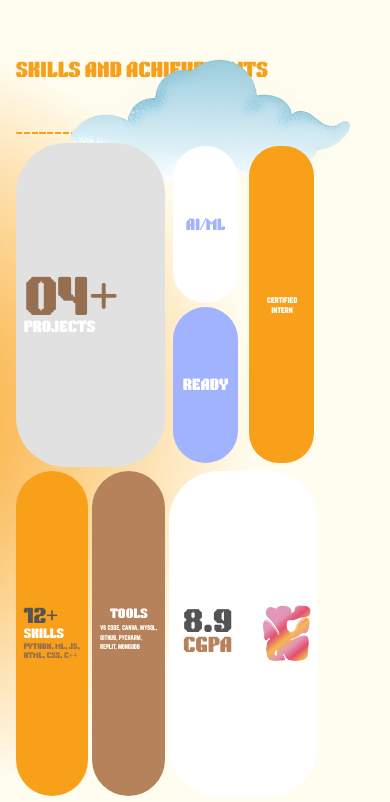
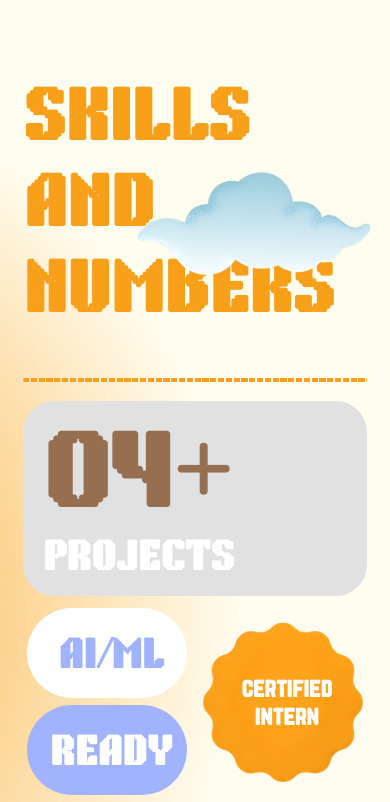
Before and after one commit to Mayankdev0923/GSAP, a plain HTML site: page index.html in a window 390 px wide. Shown: the part 752-1554 px from the top of the page. Drawn offline with nearby package versions, Linux system fonts and the light colour scheme.

Commit message:
created mobile responsive layout for section 2

```diff
--- a/index.html
+++ b/index.html
@@ -82,14 +82,14 @@
     <section id="skillsection">
       <div class="sectioncontainer">
         <div id="skillcontainer">
-          <div id="skilltitle"><h1>SKILLS AND ACHIEVEMENTS</h1></div>
+          <div id="skilltitle"><h1>SKILLS<br class="smvisible"> AND<br class="smvisible"> NUMBERS</h1></div>
           <div id="navline2"></div>
           <div id="bentogrid">
             <div class="bentorow">
               <div class="bentocol">
                 <div class="bentodatadiv graybg" >
-                  <div class="cgpadata" ><h2 id="projectnumber">04+</h2></div>
-                  <div class="cgpadata"><h2 id="projecttext">PROJECTS</h2></div>
+                  <div class="cgpadata " ><h2 id="projectnumber">04+</h2></div>
+                  <div class="cgpadata "><h2 id="projecttext">PROJECTS</h2></div>
                 </div>
               </div>
               <div class="bentocol">
@@ -102,7 +102,7 @@
                   </div>
                 </div>
                 <div class="bentodatadiv">
-                  <div class="cgpadiv orangebg">
+                  <div class="cgpadiv badge">
                     <div class="cgpadata textcenter"><h2 id="circletext">certified<br>intern</h2></div>
                   </div>
                 </div>
@@ -119,10 +119,9 @@
                 </div>
                 <div class="bentodatadiv brownbg">
                   <div class="cgpadata textcenter"><h2 id="tooltext">TOOLS</h2></div>
-                  <div class="cgpadata"><h2 id="toolname">VS CODE, CANVA,  MYSQL,</h2></div>
-                  <div class="cgpadata"><h2 id="toolname">GITHUB, PYCHARM,</h2></div>
-                  <div class="cgpadata"><h2 id="toolname">REPLIT, MONGODB</h2></div>
-
+                  <div class="cgpadata heightfitcontent textcenter "><h2 id="toolname">VS CODE,  MYSQL,</h2></div>
+                  <div class="cgpadata heightfitcontent textcenter "><h2 id="toolname">GITHUB, PYCHARM,</h2></div>
+                  <div class="cgpadata heightfitcontent textcenter "><h2 id="toolname">REPLIT, MONGODB</h2></div>
                 </div>
               </div>
               <div class="bentocol">
--- a/style.css
+++ b/style.css
@@ -654,7 +654,7 @@ body {
     height: 100%;
   }
   #skilltitle {
-    padding: 2vw 0;
+    padding: 1vw 0;
     width: 100%;
     height: 15vh;
     display: flex;
@@ -666,10 +666,15 @@ body {
     font-size: 4vw;
     font-family: "brick";
   }
+  .smvisible {
+    display: none;
+  }
+  .heightfitcontent{
+    height: fit-content;
+    padding: none;
+  }
 
-  #navlinewrap {
-    display: flex;
-  }
+
   #navline2 {
     height: 0.4vw;
     margin-bottom: 1vw;
@@ -685,7 +690,7 @@ body {
   }
 
   #bentogrid {
-    height: 80%;
+    height: 37vw;
     width: 100%;
     display: flex;
     overflow: hidden;
@@ -707,7 +712,7 @@ body {
   .bentodatadiv {
     height: 100%;
     width: 100%;
-    border-radius: 50px;
+    border-radius: 4vw;
     display: flex;
     flex-direction: column;
     justify-content: center;
@@ -777,6 +782,14 @@ body {
     color: var(--light-blue);
   }
 
+  .badge {
+    background-image: url("assets/section2/badge.png");
+    background-size: contain;
+    background-repeat: no-repeat;
+    background-position: center;
+    cursor: pointer;
+  }
+
   #readytext {
     font-size: 3vw;
     font-family: "brick";
@@ -815,14 +828,14 @@ body {
     font-family: "brick";
     line-height: 0;
     color: #fff;
-    transform: translateY(-1.5vw);
+    transform: translateY(-1vw);
   }
   #toolname {
     font-size: 1.5vw;
     font-family: "norwester";
     line-height: 0;
     color: var(--beige);
-    transform: translateY(-1vw);
+    transform: translateY(-0.5vw);
   }
   #cgpanumber {
     font-size: 6vw;
@@ -857,7 +870,7 @@ body {
   }
 
   #homebuttonsec {
-    height: 100%;
+    height: 37vw;
     width: 15%;
     display: flex;
     flex-direction: column;
@@ -874,9 +887,9 @@ body {
   }
   #cloud4 {
     position: absolute;
-    height: 15vh;
-    top: 7%;
-    right: 10%;
+    height: 7vw;
+    top: 10%;
+    right: 15%;
   }
   #homeicon {
     fill: var(--orange);
@@ -885,3 +898,235 @@ body {
     cursor: pointer;
   }
 }
+@media (max-width: 768px) {
+  #homebuttonsec {
+    display: none;
+  }
+  #skillcontainer {
+    width: 100%;
+    height: fit-content;
+    padding: 4vw 2vw;
+  }
+  #skilltitle {
+    padding: 1vw 0;
+    width: 100%;
+    height: fit-content;
+    display: flex;
+    align-items: center;
+    justify-content: start;
+  }
+  #skillsection {
+    height: fit-content;
+    padding: 2vw 4vw;
+    position: relative;
+  }
+  .smvisible {
+    display: block;
+  }
+  .sminvisible {
+    display: none;
+  }
+  #skilltitle h1 {
+    color: var(--orange);
+    font-size: 14vw;
+    font-family: "brick";
+    margin: 0.25;
+  }
+   #navline2 {
+    height: 1vw;
+    margin-bottom: 5vw;
+    border-radius: 2rem; /* Optional: keeps ends rounded */
+    background-image: repeating-linear-gradient(
+      to right,
+      var(--orange) 0,
+      var(--orange) 1.6vw,
+      transparent 0.4vw,
+      transparent 2vw
+    );
+    background-repeat: repeat-x;
+  }
+
+  #bentogrid {
+    height: fit-content;
+    width: 100%;
+    display: flex;
+    flex-direction: column;
+    justify-content: center;
+    gap: 2vw;
+  }
+  .bentorow {
+    height: fit-content;
+    width: 100%;
+    display: flex;
+    flex-direction: column;
+    justify-content: center;
+    align-items: center;
+    gap: 2vw;
+  }
+  .bentocol {
+    width: 100%;
+    height: 100%;
+    display: flex;
+    gap: 2vw;
+  }
+  .bentodatadiv {
+    height: 50vw;
+    width: 100%;
+    border-radius: 8vw;
+    display: flex;
+    flex-direction: column;
+    justify-content: center;
+    gap: 2vw;
+    padding: 1vw;
+    z-index: 2;
+  }
+  .aimldiv {
+    width: 100%;
+    height: 100%;
+    border-radius: 100px;
+    padding: 0vw;
+    display: flex;
+    flex-direction: column;
+    gap: 2vw;
+    justify-content: center;
+  }
+  #cgpablock {
+    flex-direction: row;
+  }
+  .cgpadiv {
+    width: 100%;
+    height: 100%;
+    border-radius: 30px;
+    display: flex;
+    flex-direction: column;
+    justify-content: center;
+    padding: 1vw;
+  }
+  .textcenter {
+    justify-content: center;
+    padding-right: 2vw;
+  }
+  .cgpadata {
+    height: fit-content;
+    width: 100%;
+    padding-left: 4vw;
+    display: flex;
+    align-items: center;
+    text-align: center;
+  }
+  #patterndiv {
+    align-items: end;
+  }
+  .cgpadiv img {
+    width: 80%;
+  }
+
+  #projectnumber {
+    font-size: 20vw;
+    font-family: "brick";
+    line-height: 0;
+    color: var(--darkbrown);
+    transform: translateY(1vw);
+  }
+  #projecttext {
+    font-size: 8vw;
+    font-family: "brick";
+    line-height: 0.2;
+    color: #fff;
+    transform: translateY(-3vw);
+  }
+
+  #aimltext {
+    font-size: 8vw;
+    font-family: "brick";
+    line-height: 0;
+    color: var(--light-blue);
+  }
+
+  .badge {
+    background-image: url("assets/section2/badge.png");
+    background-size: contain;
+    background-repeat: no-repeat;
+    background-position: center;
+    cursor: pointer;
+  }
+
+  #readytext {
+    font-size: 8vw;
+    font-family: "brick";
+    line-height: 0;
+    color: #fff;
+  }
+
+  #circletext {
+    font-size: 6vw;
+    font-family: "norwester";
+    color: #fff;
+    text-align: center;
+  }
+   #skillnumber {
+    font-size: 14vw;
+    font-family: "brick";
+    line-height: 0;
+    color: var(--dark-gray);
+  }
+  #skilltext {
+    font-size: 8vw;
+    font-family: "brick";
+    line-height: 0;
+    color: #fff;
+    transform: translateY(-5vw);
+  }
+  #skillname {
+    font-size: 3vw;
+    font-family: "brick";
+    line-height: 0;
+    color: var(--darkbrown);
+    transform: translateY(-5vw);
+  }
+  #tooltext {
+    font-size: 8vw;
+    font-family: "brick";
+    line-height: 0;
+    color: #fff;
+    transform: translateY(-2vw);
+  }
+  #toolname {
+    font-size: 4vw;
+    font-family: "norwester";
+    line-height: 0;
+    color: var(--beige);
+    transform: translateY(-1vw);
+    overflow-wrap: break-word;
+  }
+  #cgpanumber {
+    font-size: 14vw;
+    font-family: "brick";
+    line-height: 0;
+    color: var(--dark-gray);
+  }
+  #cgpatext {
+    font-size: 10vw;
+    font-family: "brick";
+    line-height: 0;
+    color: var(--brown);
+    transform: translateY(-2vw);
+  }
+  #patterndiv {
+    align-items: center;
+  }
+
+  .orangebg{
+    gap: 0;
+  }
+  .brownbg{
+    gap:0;
+  }
+  #cloud4{
+    position: absolute;
+    height: 27vw;
+    top: 14%;
+    right: 5%;
+  }
+
+}
```
Also changed, not shown: assets/section2/badge.png (added), 1 other file.
